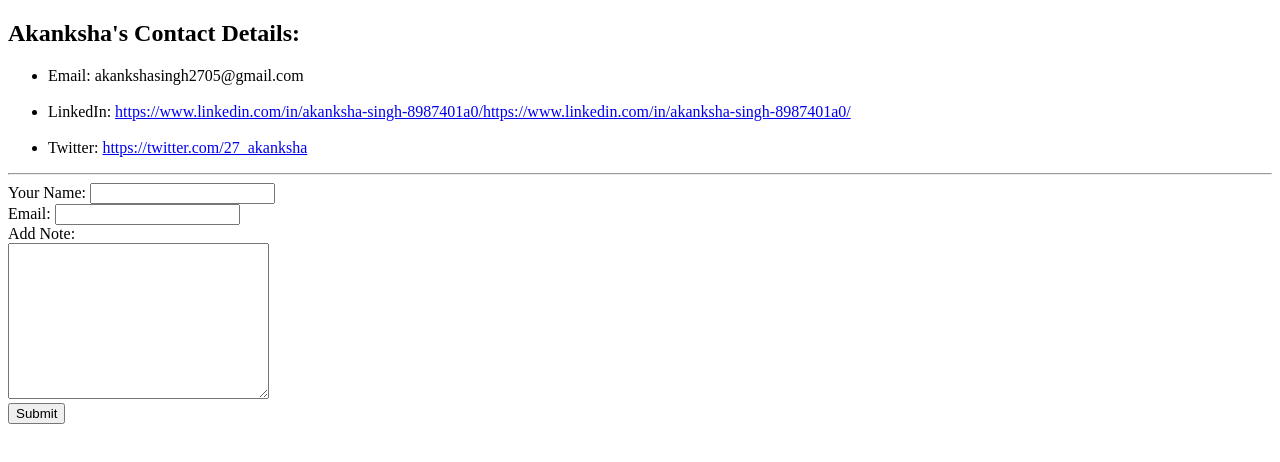
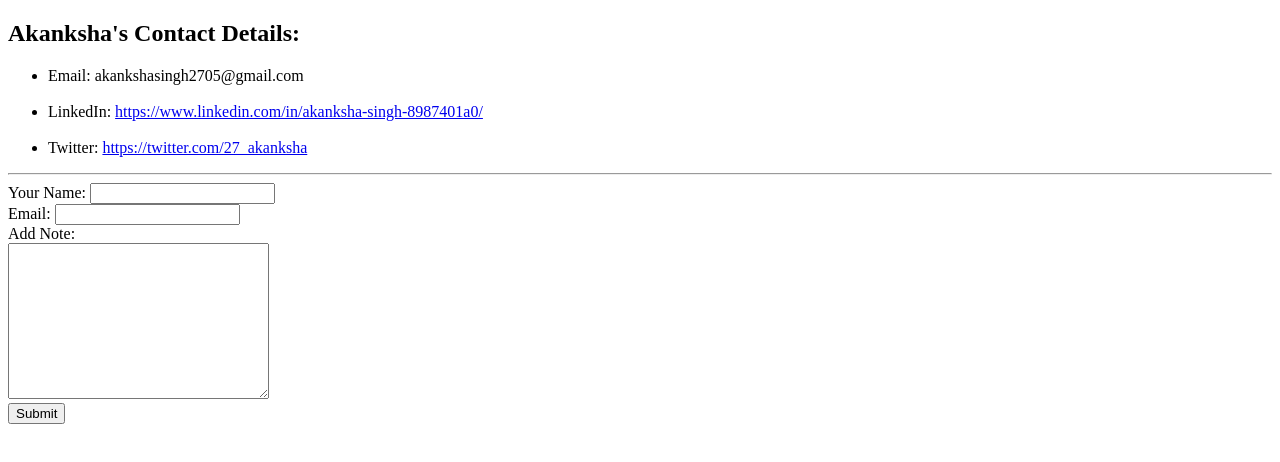
Before and after one commit to akankshasingh272/resume, a plain HTML site: page contact.html in a window 1280 px wide. Drawn offline with Linux system fonts and the light colour scheme.

Commit message:
Update contact.html

```diff
--- a/contact.html
+++ b/contact.html
@@ -9,7 +9,7 @@
     <ul>
         <li>Email: akankshasingh2705@gmail.com</li>
         <br>
-        <li>LinkedIn: <a href="https://www.linkedin.com/in/akanksha-singh-8987401a0/"> https://www.linkedin.com/in/akanksha-singh-8987401a0/https://www.linkedin.com/in/akanksha-singh-8987401a0/</a></li>
+        <li>LinkedIn: <a href="https://www.linkedin.com/in/akanksha-singh-8987401a0/"> https://www.linkedin.com/in/akanksha-singh-8987401a0/</a></li>
         <br>
         <li>Twitter: <a href="https://twitter.com/27_akanksha"> https://twitter.com/27_akanksha</a></li>
     </ul>
```
